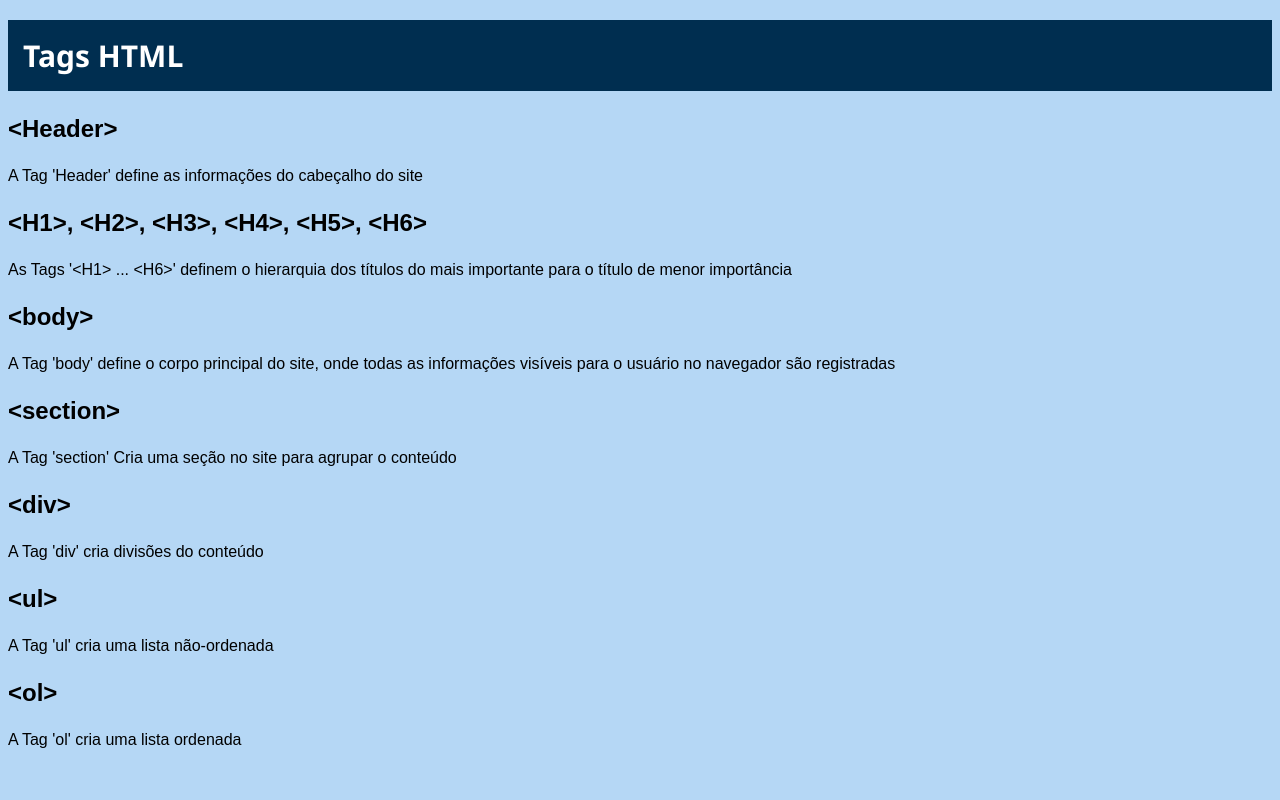
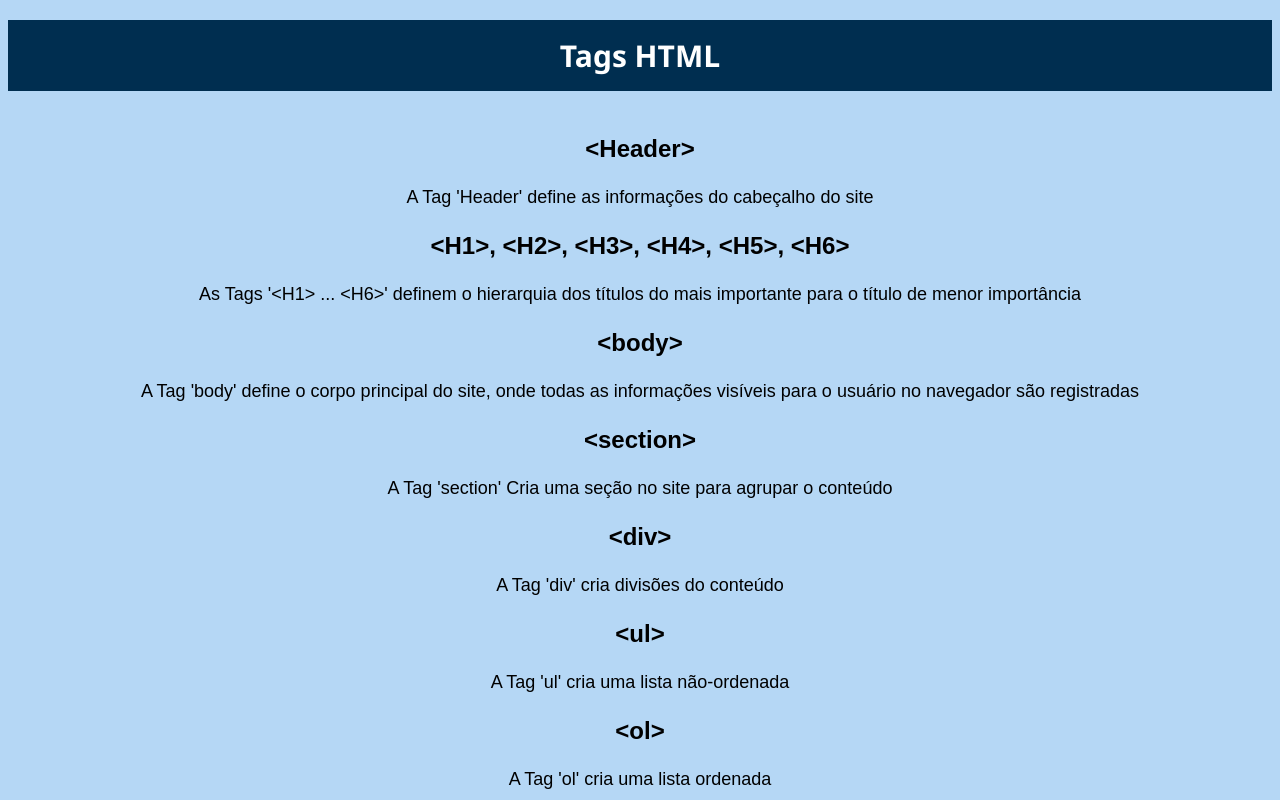
Before and after one commit to fhaelmarinho/github-desktop, a plain HTML site: page index.html in a window 1280 px wide. Shown: the top 800 px of the page. Drawn offline with Linux system fonts and the light colour scheme.

Commit message:
Adiciona conteúdo principal e imagem ao index.html; atualiza estilos no style.css

```diff
--- a/index.html
+++ b/index.html
@@ -12,6 +12,7 @@
             Tags HTML
         </h1>
     </header>
+    <div class="main-content">
     <h3>
         &lt;Header&gt;
     </h3>
@@ -40,5 +41,7 @@
         &lt;ol&gt;
     </h3>
     <p>A Tag 'ol' cria uma lista ordenada </p>
+    </div>
+    <img class="main-image" src="./main-content.avif" alt="html logo">
 </body>
 </html>
--- a/style.css
+++ b/style.css
@@ -8,11 +8,15 @@ h1{
     color: #ffffff;
     background-color: #002e50;
     padding: 15px;
-
+    text-align: center;
 }
 h3{
     font-size: 24px;
 }
 p{
-    font-size: 16px;
+    font-size: 18px;
 }
+.main-content{
+    align-content: center;
+    text-align: center;
+}
```
Also changed, not shown: main-content.avif (added).
